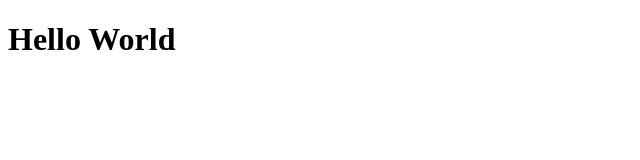
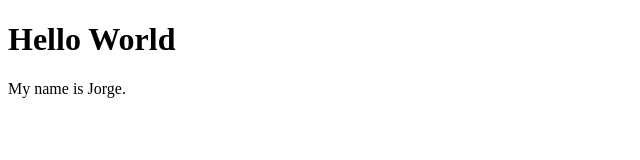
Before and after one commit to Jorge-Ortiz-Mata/Github-Course, a plain HTML site: page pages/index.html in a window 1280 px wide. Shown: the whole page, without its empty margins (0-640 px from the left). Drawn offline with Linux system fonts and the light colour scheme.

Commit message:
Adding text by Jorge

```diff
--- a/pages/index.html
+++ b/pages/index.html
@@ -10,5 +10,8 @@
     <h1>
         Hello World
     </h1>
+    <p>
+        My name is Jorge.
+    </p>
 </body>
 </html>
```
